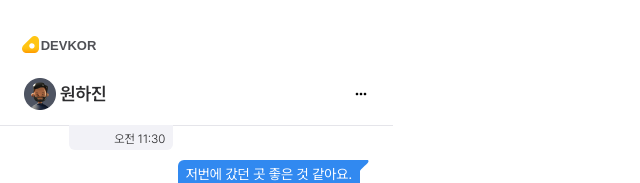
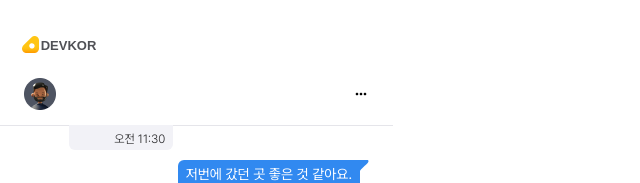
Before and after one commit to DevKor-github/onboarding-team2-fe, a React (Vite) app: page /chat/1 in a window 1280 px wide. Shown: the top 183 px of the page, without its empty margins (0-640 px from the left). Built offline with nearby package versions, Linux system fonts and the light colour scheme; no server answers; a web font is replaced by a local one.

Commit message:
feat: 채팅방 이름 표시

```diff
--- a/src/components/ChatRoom/ChatRoom.tsx
+++ b/src/components/ChatRoom/ChatRoom.tsx
@@ -14,7 +14,7 @@ function ChatRoom({ roomId, name, time }: chatRoomProps) {
   return (
     <div
       className="flex justify-between items-center flex-shrink-0 shadow-bottom self-stretch chatroom"
-      onClick={() => navigate(`/chat/${roomId}`)}
+      onClick={() => navigate(`/chat/${roomId}`, { state: { name } })}
     >
       <Profile name={name} />
       <p className="chat-time">{time}</p>
--- a/src/pages/Chat.tsx
+++ b/src/pages/Chat.tsx
@@ -1,6 +1,6 @@
 import { useEffect, useRef, useState } from 'react';
 import { socket } from '../utils/socket';
-import { useParams } from 'react-router-dom';
+import { useLocation, useParams } from 'react-router-dom';
 import { selfChatData, otherChatData } from '../types/chatData';
 
 /* Components */
@@ -17,12 +17,19 @@ import chatDummy from '../utils/chatDummy.json';
 const dummy = chatDummy as (selfChatData | otherChatData)[];
 
 function Chat() {
+  const location = useLocation();
   const chatRef = useRef<HTMLDivElement | null>(null); // 채팅 스크롤
   const { roomId } = useParams<{ roomId: string }>(); // 현재 채팅방 roomId 가져오기
+  const { name } = location.state || {};
 
   const [chats, setChats] = useState<(selfChatData | otherChatData)[]>(dummy);
 
   useEffect(() => {
+    socket.emit('joinRoom', {
+      roomId,
+      userId: localStorage.getItem('_id')!,
+    });
+
     socket.on('MessageSend', (data) => {
       if (data.senderId != localStorage.getItem('_id')) {
         const chat = {
@@ -92,10 +99,7 @@ function Chat() {
   return (
     <div className="flex flex-col h-screen">
       <Topbar />
-      <Header
-        start={<Profile name="원하진" />}
-        end={<MdMoreHoriz size={16} />}
-      />
+      <Header start={<Profile name={name} />} end={<MdMoreHoriz size={16} />} />
       <div className="flex-1 overflow-hidden message-container">
         <div
           className="flex flex-col-reverse h-full overflow-y-auto"
```
